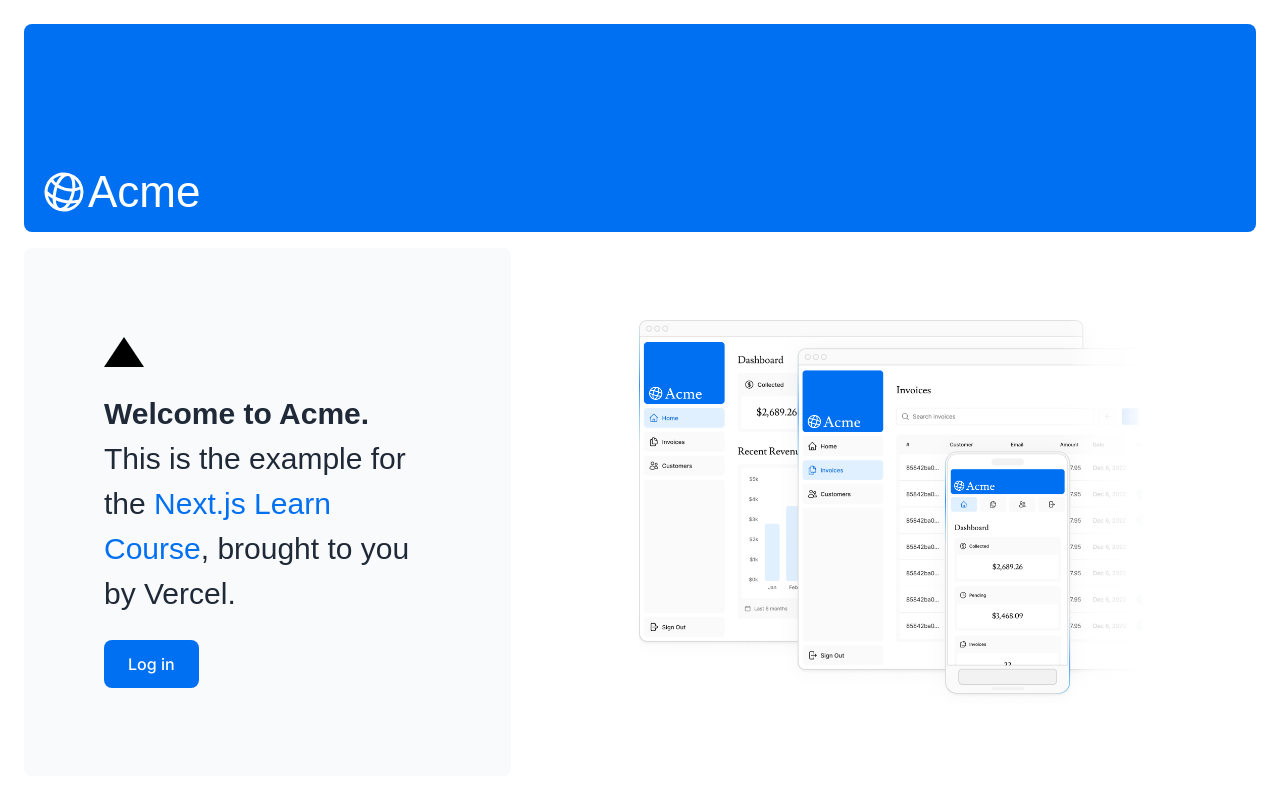
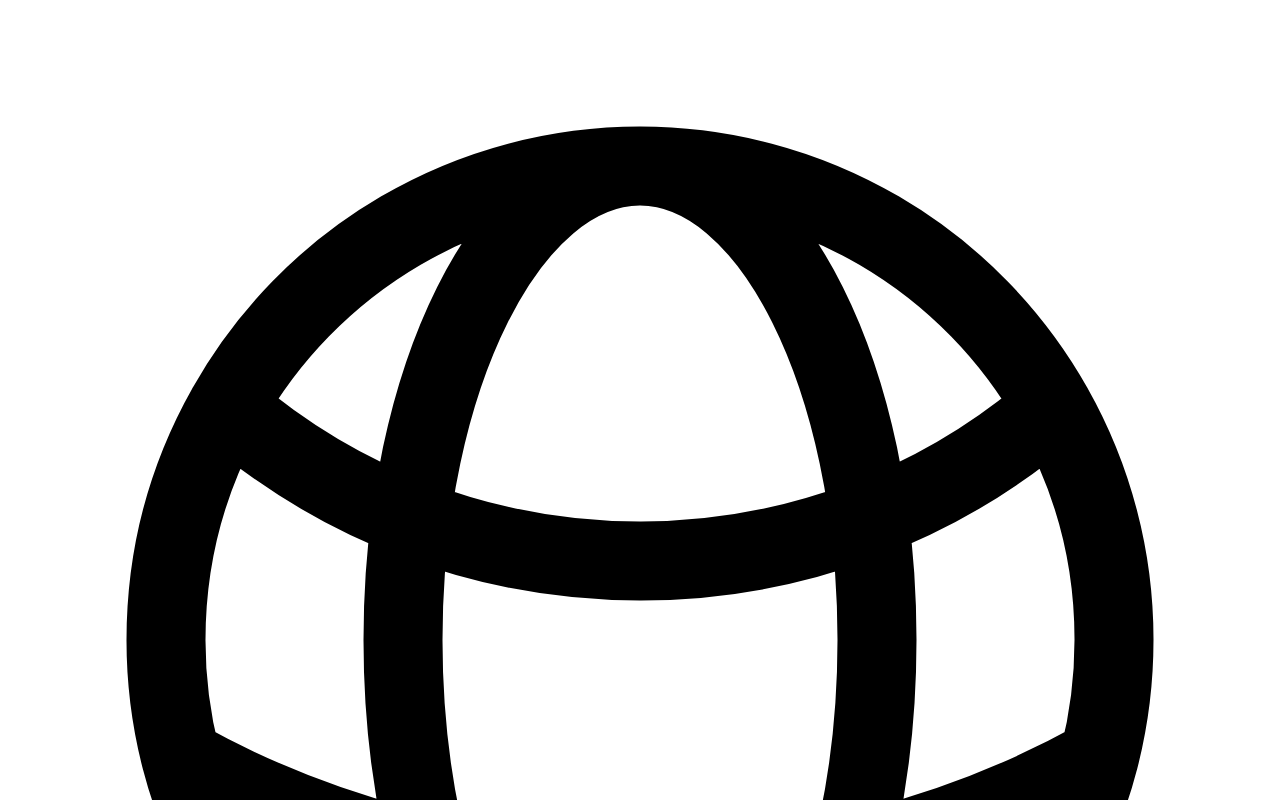
Before and after one commit to Andrew1451/Invoice-App, a Next.js app: page / in a window 1280 px wide. Shown: the top 800 px of the page. Built offline with nearby package versions, Linux system fonts and the light colour scheme; a web font is replaced by a local one.

Commit message:
remove tailwind

```diff
--- a/app/layout.tsx
+++ b/app/layout.tsx
@@ -1,4 +1,3 @@
-import '@/app/ui/global.css';
 import { inter } from '@/app/ui/fonts'
 
 export default function RootLayout({
--- a/app/ui/global.css
+++ b/app/ui/global.css
@@ -1,6 +1,4 @@
-@tailwind base;
-@tailwind components;
-@tailwind utilities;
+
 
 input[type='number'] {
   -moz-appearance: textfield;
--- a/package.json
+++ b/package.json
@@ -10,14 +10,11 @@
     "@tailwindcss/forms": "^0.5.6",
     "@types/node": "20.5.7",
     "@vercel/postgres": "^0.5.0",
-    "autoprefixer": "10.4.15",
     "bcrypt": "^5.1.1",
     "clsx": "^2.0.0",
     "next": "^14.0.0",
-    "postcss": "8.4.31",
     "react": "18.2.0",
     "react-dom": "18.2.0",
-    "tailwindcss": "3.3.3",
     "typescript": "5.2.2",
     "zod": "^3.22.2"
   },
--- /dev/null
+++ b/tailwind.config.js
@@ -0,0 +1,8 @@
+/** @type {import('tailwindcss').Config} */
+module.exports = {
+  content: [],
+  theme: {
+    extend: {},
+  },
+  plugins: [],
+}
--- a/tailwind.config.ts
+++ /dev/null
@@ -1,33 +0,0 @@
-import type { Config } from 'tailwindcss';
-
-const config: Config = {
-  content: [
-    './pages/**/*.{js,ts,jsx,tsx,mdx}',
-    './components/**/*.{js,ts,jsx,tsx,mdx}',
-    './app/**/*.{js,ts,jsx,tsx,mdx}',
-  ],
-  theme: {
-    extend: {
-      gridTemplateColumns: {
-        '13': 'repeat(13, minmax(0, 1fr))',
-      },
-      colors: {
-        blue: {
-          400: '#2589FE',
-          500: '#0070F3',
-          600: '#2F6FEB',
-        },
-      },
-    },
-    keyframes: {
-      shimmer: {
-        '100%': {
-          transform: 'translateX(100%)',
-        },
-      },
-    },
-  },
-
-  plugins: [require('@tailwindcss/forms')],
-};
-export default config;
```
Also changed, not shown: app/ui/fonts.ts (line endings or trailing spaces), 1 other file (tests, documents, lock files or other folders).
